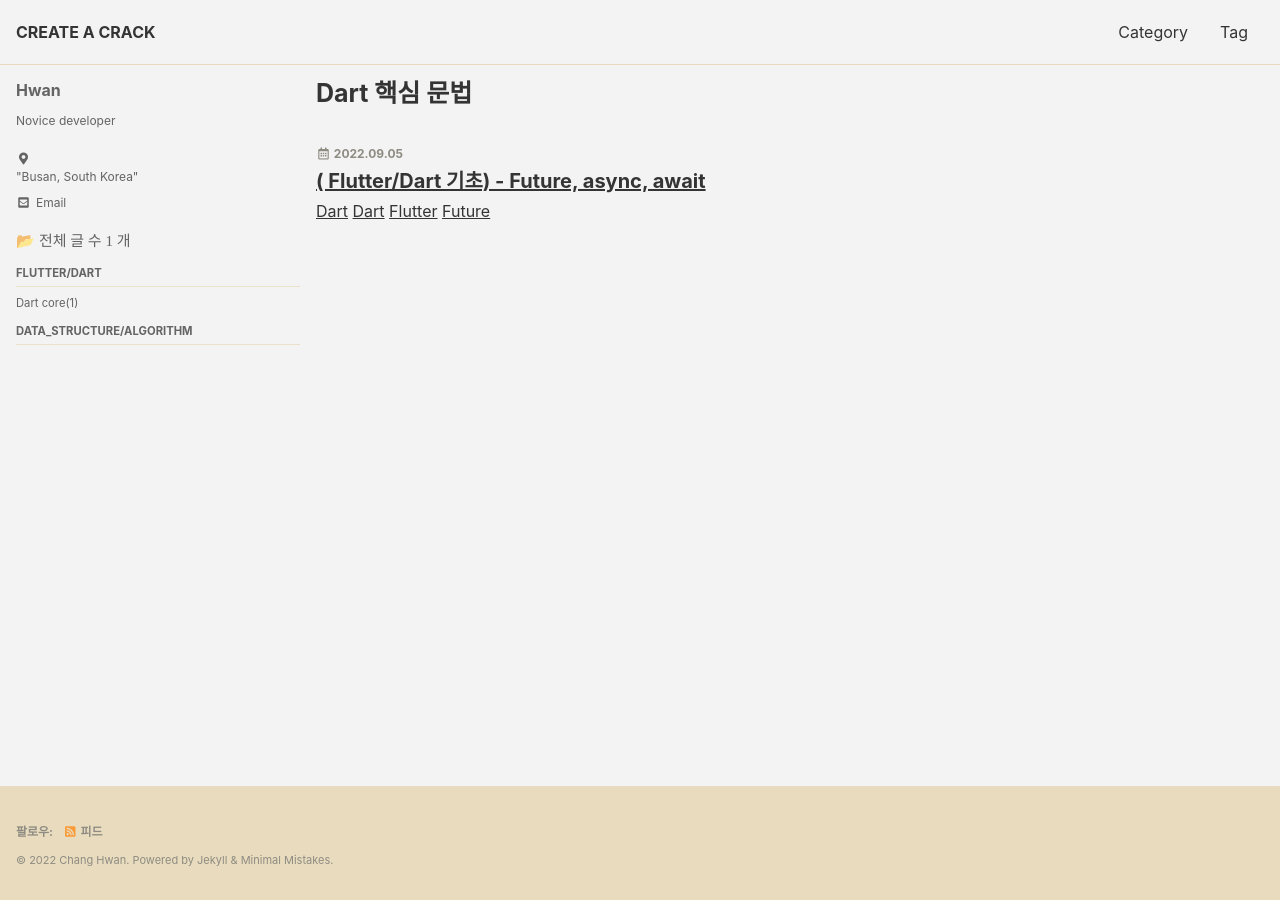
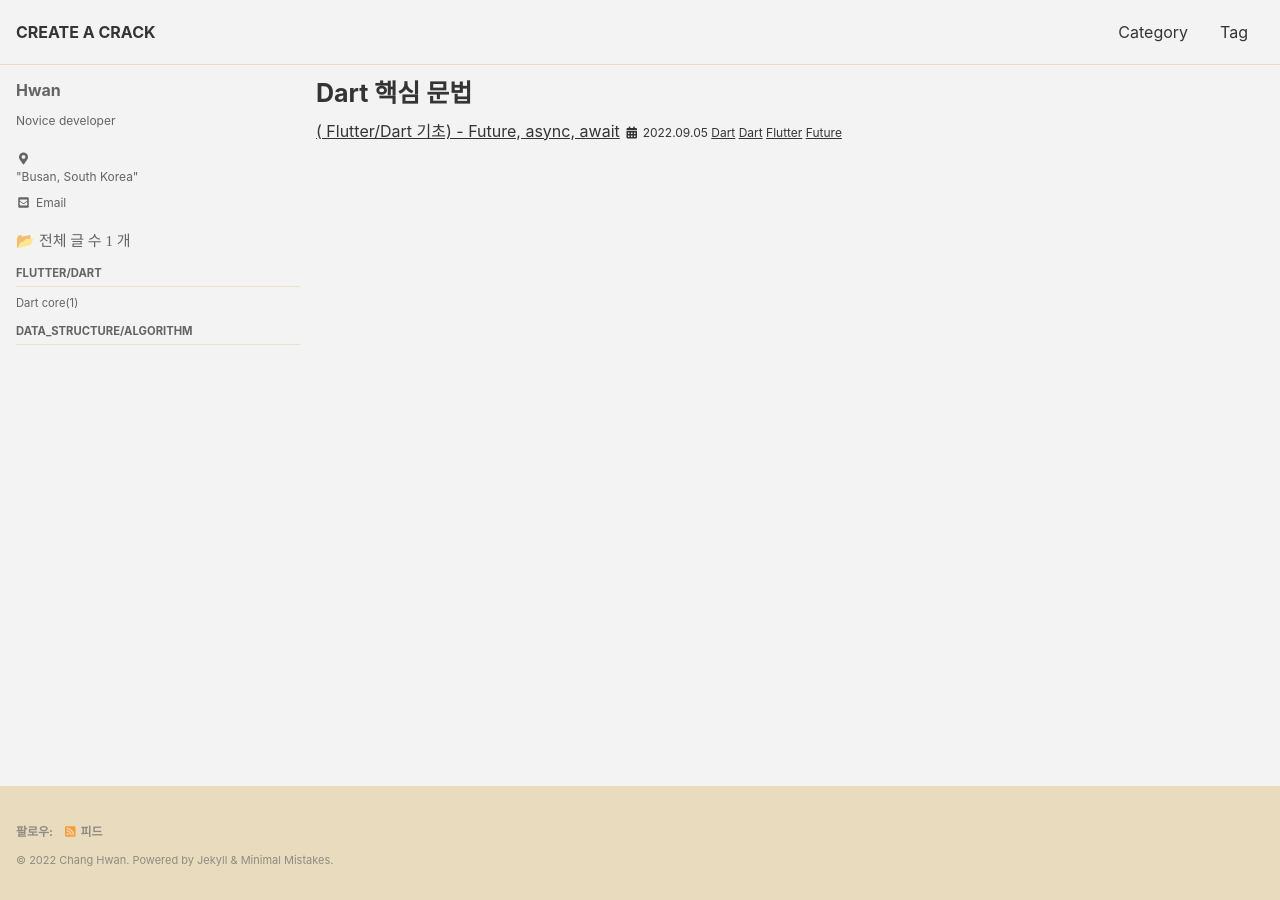
Before and after one commit to hack-up-busan/hack-up-busan-hack-up-busan.github.io, a Jekyll site: the page built from _pages/categories/category-dart.md, in a window 1280 px wide. Built offline with Jekyll 4.4.1, drawn with Linux system fonts in a browser that asks for light colours; cached includes are drawn as plain includes.

Commit message:
Update category-dart.md

```diff
--- a/_pages/categories/category-dart.md
+++ b/_pages/categories/category-dart.md
@@ -8,4 +8,4 @@ sidebar_main: true
 
 
 {% assign posts = site.categories.Dart %}
-{% for post in posts %} {% include archive-single.html type=page.entries_layout %} {% endfor %}
+{% for post in posts %} {% include archive-single2.html type=page.entries_layout %} {% endfor %}
```
